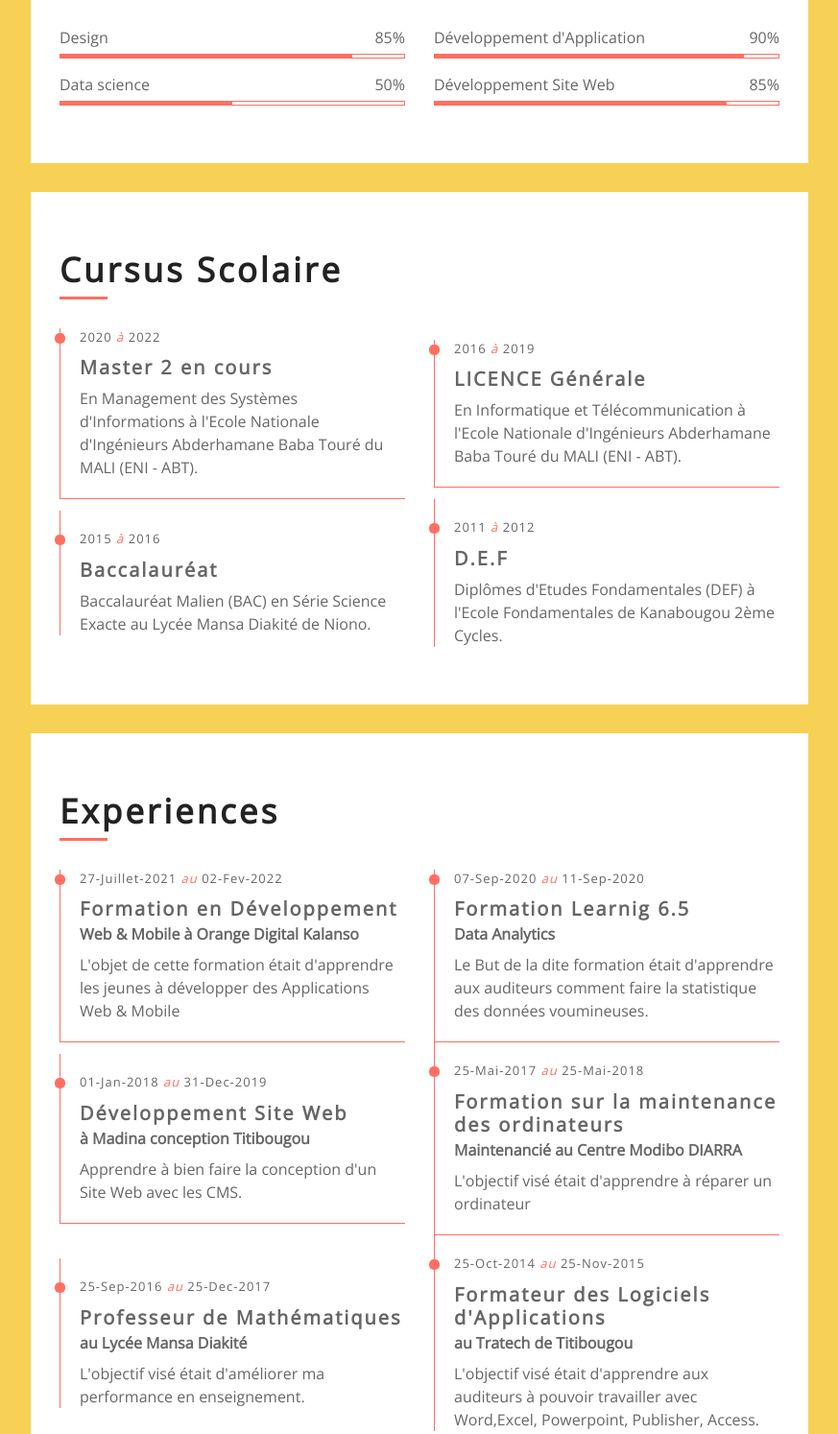
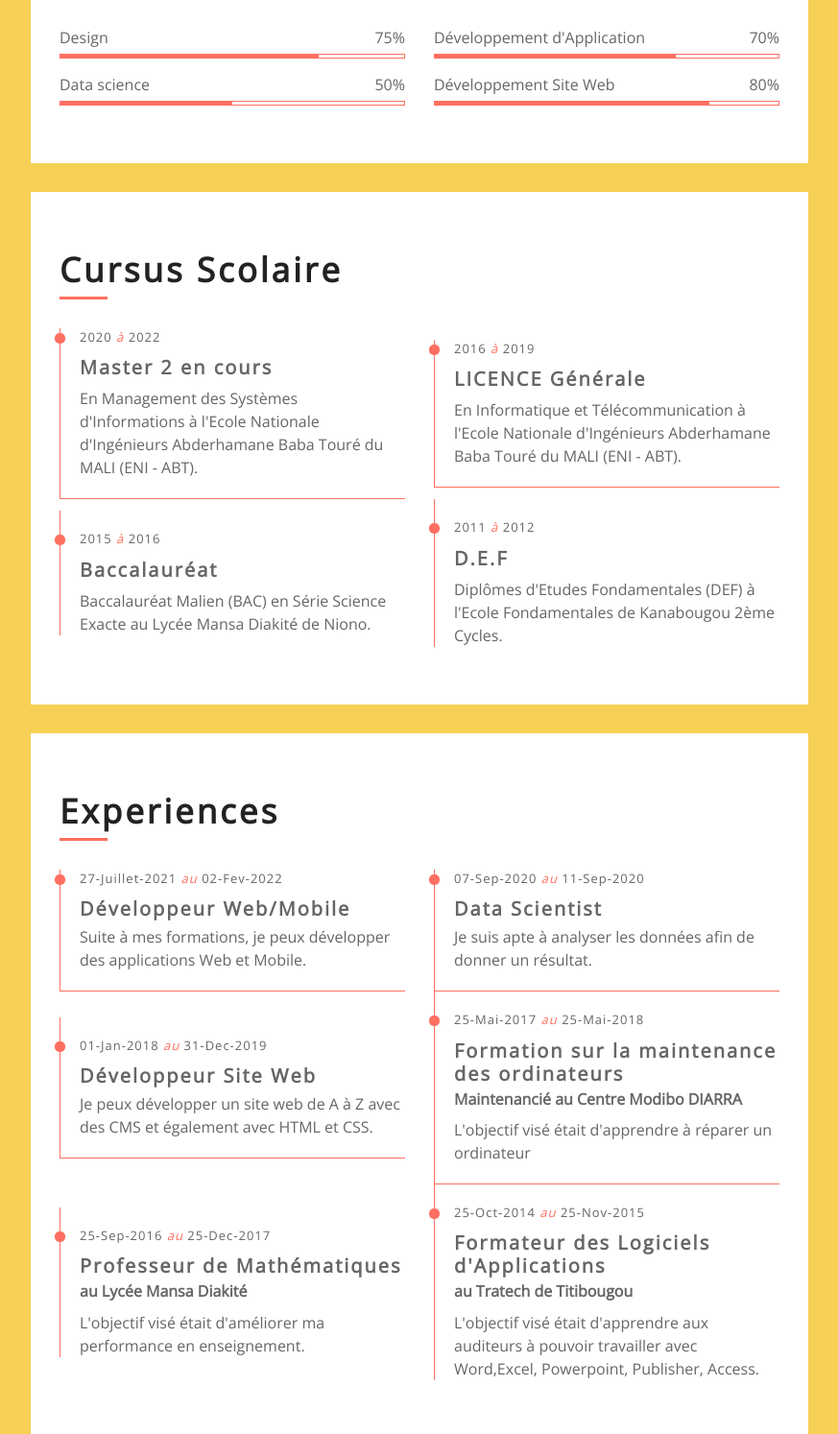
Before and after one commit to moundre/moundre.github.io, a plain HTML site: page index.html in a window 1280 px wide. Shown: the part 976-2470 px from the top of the page at 96% size, without its empty margins (368-1241 px from the left). Drawn offline with nearby package versions, Linux system fonts and the light colour scheme.

Commit message:
ajout des améliorations

```diff
--- a/css/style.css
+++ b/css/style.css
@@ -154,8 +154,15 @@ a:focus {
     }
 
     .wrapper .sidebar .sidebar-header img {
-        width: 100%;
+        display: block;
+        margin-left: auto;
+        margin-right: auto;
+        width: 50%;
+
+        /* width: 80%;
         height: auto;
+        margin-left: auto;
+        margin-right: auto; */
     }
 
     .navbar-brand {
--- a/index.html
+++ b/index.html
@@ -85,7 +85,7 @@
                 <div class="large-btn">
                     <div class="content-inner">
                         <a class="btn" href="#"><i class="fa fa-download"></i>Téléchargez mon CV</a>
-                        <a class="btn" href="moundresamake@gmail.com"><i class="fa fa-hands-helping"></i>Contactez Moi</a>
+                        <a class="btn" href="mailto:moundresamake@gmail.com"><i class="fa fa-hands-helping"></i>Contactez Moi</a>
                     </div>
                 </div>
                 <!-- Large Button End -->
@@ -119,10 +119,10 @@
                             <div class="col-md-6">
                                 <div class="skills">
                                     <div class="skill-name">
-                                        <p>Design</p><p>85%</p>
+                                        <p>Design</p><p>75%</p>
                                     </div>
                                     <div class="progress">
-                                        <div class="progress-bar" role="progressbar" aria-valuenow="85" aria-valuemin="0" aria-valuemax="100"></div>
+                                        <div class="progress-bar" role="progressbar" aria-valuenow="75" aria-valuemin="0" aria-valuemax="100"></div>
                                     </div>
                                     <div class="skill-name">
                                         <p>Data science</p><p>50%</p>
@@ -135,16 +135,16 @@
                             <div class="col-md-6">
                                 <div class="skills">
                                     <div class="skill-name">
-                                        <p>Développement d'Application</p><p>90%</p>
+                                        <p>Développement d'Application</p><p>70%</p>
                                     </div>
                                     <div class="progress">
-                                        <div class="progress-bar" role="progressbar" aria-valuenow="90" aria-valuemin="0" aria-valuemax="100"></div>
+                                        <div class="progress-bar" role="progressbar" aria-valuenow="70" aria-valuemin="0" aria-valuemax="100"></div>
                                     </div>
                                     <div class="skill-name">
-                                        <p>Développement Site Web</p><p>85%</p>
+                                        <p>Développement Site Web</p><p>80%</p>
                                     </div>
                                     <div class="progress">
-                                        <div class="progress-bar" role="progressbar" aria-valuenow="85" aria-valuemin="0" aria-valuemax="100"></div>
+                                        <div class="progress-bar" role="progressbar" aria-valuenow="80" aria-valuemin="0" aria-valuemax="100"></div>
                                     </div>
                                 </div>
                             </div>
@@ -203,25 +203,22 @@
                             <div class="col-md-6">
                                 <div class="exp-col">
                                     <span>27-Juillet-2021 <i>au</i> 02-Fev-2022</span>
-                                    <h3>Formation en Développement</h3>
-                                    <h5>Web & Mobile à Orange Digital Kalanso</h5>
-                                    <p>L'objet de cette formation était d'apprendre les jeunes à développer des Applications Web & Mobile</p>
+                                    <h3>Développeur Web/Mobile</h3>
+                                    <p>Suite à mes formations, je peux développer des applications Web et Mobile.</p>
                                 </div>
                             </div>
                             <div class="col-md-6">
                                 <div class="exp-col">
                                     <span>07-Sep-2020 <i>au</i> 11-Sep-2020</span>
-                                    <h3>Formation Learnig 6.5</h3>
-                                    <h5>Data Analytics</h5>
-                                    <p>Le But de la dite formation était d'apprendre aux auditeurs comment faire la statistique des données voumineuses.</p>
+                                    <h3><Datag>Data Scientist</Datag></h3>
+                                    <p>Je suis apte à analyser les données afin de donner un résultat.</p>
                                 </div>
                             </div>
                             <div class="col-md-6">
                                 <div class="exp-col">
                                     <span>01-Jan-2018 <i>au</i> 31-Dec-2019</span>
-                                    <h3>Développement Site Web</h3>
-                                    <h5> à Madina conception Titibougou</h5>
-                                    <p>Apprendre à bien faire la conception d'un Site Web avec les CMS.</p>
+                                    <h3>Développeur Site Web</h3>
+                                    <p>Je peux développer un site web de A à Z avec des CMS et également avec HTML et CSS.</p>
                                 </div>
                             </div>
                             <div class="col-md-6">
@@ -396,10 +393,11 @@
                                         </p>
                                     </div>
                                     <div class="review-img">
-                                        <img src="img/review-1.jpg" alt="Image">
+                                        <img src="img/Ref1.jpeg" alt="Image">
                                         <div class="review-name">
                                             <h3>Dr Abdoulaye SIDIBE</h3>
-                                            <p>Data Analytics</p>
+                                            <p><mark>Profession:</mark> Data Scientist</p>
+                                            <p>Il enseigne à l'Ecole Nationale d'Ingénieurs du MALI. <br> Email: mailto:abdoul@bk.ru</p>
                                         </div>
                                     </div>
                                 </div>
@@ -414,8 +412,9 @@
                                     <div class="review-img">
                                         <img src="img/review-2.jpg" alt="Image">
                                         <div class="review-name">
-                                            <h3>Mme Sidibé Kadiatou TRAORE</h3>
-                                            <p>Profession: Développeuse Web et Mobile</p>
+                                            <h3>Mme Sogoba Jacqueline Konaté</h3>
+                                            <p>Profession:</p>
+                                            <p>Docteure en informatique, Maitre-assistant à l’Université des sciences, <br> des techniques et des technologies de Bamako (USTTB)<br> Email: mailto:abdoul@bk.ru</p>
                                         </div>
                                     </div>
                                 </div>
```
Also changed, not shown: img/Ref1.jpeg (added), img/acces.png (added), img/dev_odcmanager.PNG (added), img/excel.png (added), img/powerpoint.png (added), img/profile2.png, img/publ.png (added), img/word.png (added).
